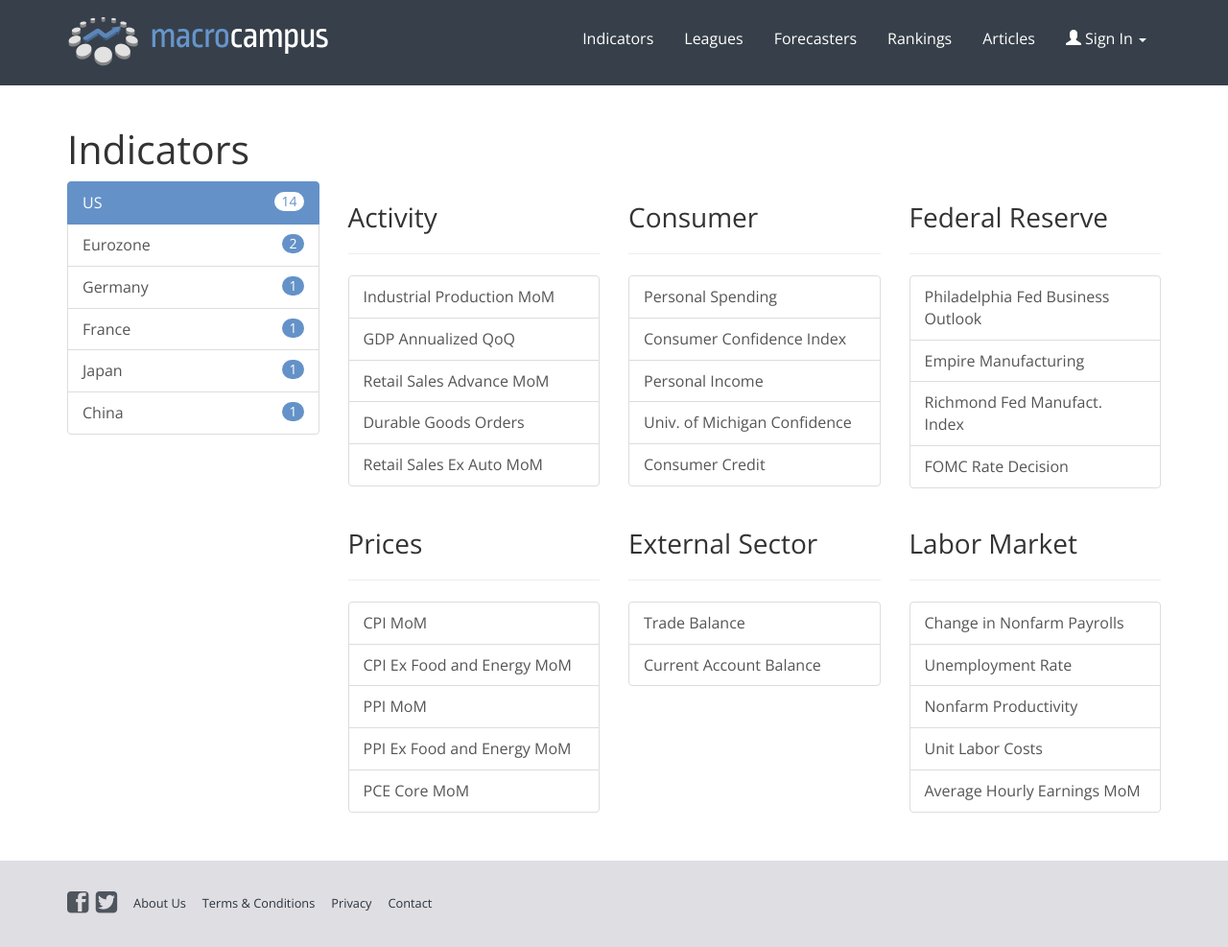
After one commit to ekersten/javadoc_primeros_pasos, a PHP site: page /ind001.php in a window 1280 px wide. The commit adds this page. Shown: the whole page at 96% size. Run offline with PHP 8.4, Linux system fonts and the light colour scheme; style sheets or scripts are compiled from the project's sources; some libraries are stand-ins or nearby versions.

Commit message:
pagina ind001.php

```diff
--- /dev/null
+++ b/ind001.php
@@ -0,0 +1,108 @@
+<!DOCTYPE html>
+<html>
+<head>
+	<meta charset="utf-8">
+	<meta http-equiv="X-UA-Compatible" content="IE=edge">
+	<title>Macro Campus</title>
+	<link href='http://fonts.googleapis.com/css?family=Ropa+Sans|Open+Sans:400,300,700' rel='stylesheet' type='text/css'/>
+	<link rel="stylesheet" href="css/macrocampus.css"/>
+</head>
+<body>
+	<div class="page-wrap">
+		<?php include('includes/header.php'); ?>
+		<section class="container-fluid indicators-list">
+			<div class="row">
+				<div class="col-xs-12">
+					<h1>Indicators</h1>
+				</div>
+			</div>
+			<div class="row">
+				<div class="col-xs-3">
+					<div class="list-group">
+						<a class="list-group-item active">US<span class="badge">14</span></a>
+						<a class="list-group-item">Eurozone<span class="badge">2</span></a>
+						<a class="list-group-item">Germany<span class="badge">1</span></a>
+						<a class="list-group-item">France<span class="badge">1</span></a>
+						<a class="list-group-item">Japan<span class="badge">1</span></a>
+						<a class="list-group-item">China<span class="badge">1</span></a>
+					</div>
+				</div>
+				<div class="col-xs-3">
+					<h3>Activity</h3>
+					<hr/>
+					<div class="list-group indicators">
+						<a href="#" class="list-group-item">Industrial Production MoM</a>
+						<a href="#" class="list-group-item">GDP Annualized QoQ</a>
+						<a href="#" class="list-group-item">Retail Sales Advance MoM</a>
+						<a href="#" class="list-group-item">Durable Goods Orders</a>
+						<a href="#" class="list-group-item">Retail Sales Ex Auto MoM</a>
+					</div>
+				</div> <!-- cierra col -->
+				<div class="col-xs-3">
+					<h3>Consumer</h3>
+					<hr/>
+					<div class="list-group indicators">
+						<a href="#" class="list-group-item">Personal Spending</a>
+						<a href="#" class="list-group-item">Consumer Confidence Index</a>
+						<a href="#" class="list-group-item">Personal Income</a>
+						<a href="#" class="list-group-item">Univ. of Michigan Confidence</a>
+						<a href="#" class="list-group-item">Consumer Credit</a>
+					</div>
+				</div> <!-- cierra col -->
+				<div class="col-xs-3">
+					<h3>Federal Reserve</h3>
+					<hr/>
+					<div class="list-group indicators">
+						<a href="#" class="list-group-item">Philadelphia Fed Business Outlook</a>
+						<a href="#" class="list-group-item">Empire Manufacturing</a>
+						<a href="#" class="list-group-item">Richmond Fed Manufact. Index</a>
+						<a href="#" class="list-group-item">FOMC Rate Decision</a>
+					</div>
+				</div> <!-- cierra col -->
+			</div>
+			<div class="row">
+				<!--
+				<div class="col-xs-3"></div>
+				aplicandole un offset de 3 a la columna siguiente
+				no hace falta meter el div vacio
+				-->
+				<div class="col-xs-3 col-xs-offset-3">
+					<h3>Prices</h3>
+					<hr/>
+					<div class="list-group indicators">
+						<a href="#" class="list-group-item">CPI MoM</a>
+						<a href="#" class="list-group-item">CPI Ex Food and Energy MoM</a>
+						<a href="#" class="list-group-item">PPI MoM</a>
+						<a href="#" class="list-group-item">PPI Ex Food and Energy MoM</a>
+						<a href="#" class="list-group-item">PCE Core MoM</a>
+					</div>
+				</div> <!-- cierra col -->
+				<div class="col-xs-3">
+					<h3>External Sector</h3>
+					<hr/>
+					<div class="list-group indicators">
+						<a href="#" class="list-group-item">Trade Balance</a>
+						<a href="#" class="list-group-item">Current Account Balance</a>
+
+					</div>
+				</div> <!-- cierra col -->
+				<div class="col-xs-3">
+					<h3>Labor Market</h3>
+					<hr/>
+					<div class="list-group indicators">
+						<a href="#" class="list-group-item">Change in Nonfarm Payrolls</a>
+						<a href="#" class="list-group-item">Unemployment Rate</a>
+						<a href="#" class="list-group-item">Nonfarm Productivity</a>
+						<a href="#" class="list-group-item">Unit Labor Costs</a>
+						<a href="#" class="list-group-item">Average Hourly Earnings MoM</a>
+					</div>
+				</div> <!-- cierra col -->
+			</div>
+		</section>
+	</div>
+	<?php include('includes/footer.php'); ?>
+	<script src="//code.jquery.com/jquery-1.11.0.min.js"></script>
+	<script src="js/bootstrap.min.js"></script>
+	<script src="js/script.js"></script>
+</body>
+</html>
--- a/less/variables.less
+++ b/less/variables.less
@@ -13,7 +13,8 @@
 @gray-light:             lighten(#000, 60%);   // #999
 @gray-lighter:           lighten(#000, 93.5%); // #eee
 
-@brand-primary:         #158CBA;
+//@brand-primary:         #158CBA;
+@brand-primary:         #6492c8;
 @brand-success:         #28B62C;
 @brand-info:            #75CAEB;
 @brand-warning:         #FF851B;
```
